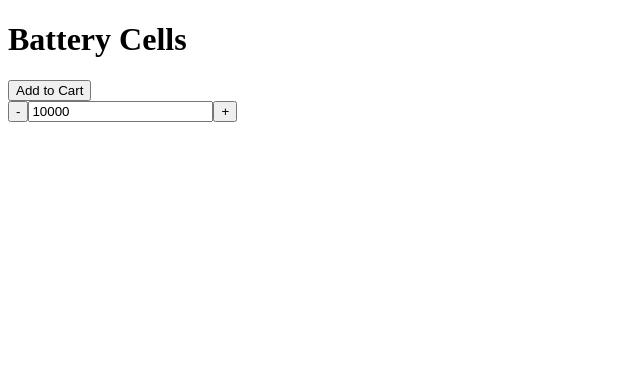
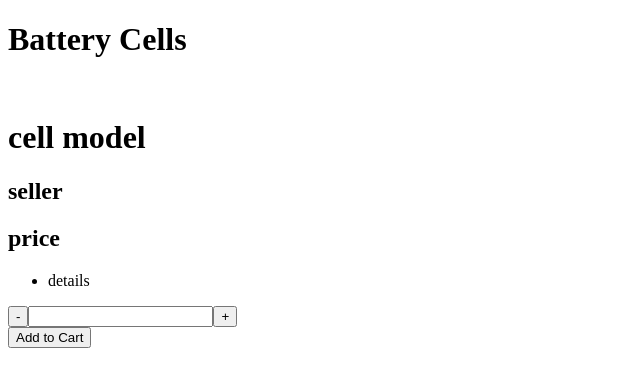
Before and after one commit to staten-island-tech/vue-reactivity-project-JakeLi22, a Vue app in the folder reactivity-prj/: page / in a window 1280 px wide. Shown: the top 386 px of the page, without its empty margins (0-640 px from the left). Built offline with nearby package versions, Linux system fonts and the light colour scheme.

Commit message:
html template added

```diff
--- a/reactivity-prj/src/App.vue
+++ b/reactivity-prj/src/App.vue
@@ -2,6 +2,14 @@
   <div id="container">
     <h1 class="website-title">Battery Cells</h1>
     <div class="cell-options">
+      <img src="" alt="">
+      <h1>cell model</h1>
+      <h2>seller</h2>
+      <h2>price</h2>
+      <ul>
+        <li>details</li>
+      </ul>
+
       <!--
         img
         list
@@ -11,7 +19,7 @@
         price
        -->
     </div>
-<button v-on:click = 'addToCart' class = "cart-button">Add to Cart</button>
+
     <div class="quantity-div">
       <button v-on:click = 'decreaseQuantity'
       class="quantity-subtract-button">-</button>
@@ -20,6 +28,7 @@
       <button v-on:click = 'increaseQuantity'
       class="quantity-add-button">+</button>
     </div>
+    <button v-on:click = 'addToCart' class = "cart-button">Add to Cart</button>
 <!-- see cart
 emit to add a number to the cart(#)
  -->
@@ -34,27 +43,26 @@ emit to add a number to the cart(#)
 export default {
 data(){
   return {
+    returnedNumber: parseInt(this.numberQuantity,10), //set this is a global variable in data --> not working yet
     cellType: "lithium-ion",
-    numberQuantity: '10000',
+    cellQuantity: '10000',
     types: [
       {
         cellId: 1,
         seller: "Sanyo",
         cellModel: " NCR18650GA",
-        details: ["3450mAh","3.6V"],
-        cellImage: "",
+        details: ["3450mAh","3.6V", "48g"],
+        cellImage: "@/assests/img/red_cell.jpg",
         cellPrice: 6.75,
-        cellWeight: "48g",
 
       },
       {
           cellId: 2,
           seller: "Panasonic",
         cellModel: "NCR18650BD",
-        details: ["3180mAh","3.6V"],
-        cellImage: "",
+        details: ["3180mAh","3.6V", "46.4g"],
+        cellImage: "@/assests/img/gray cell.jpg",
         cellPrice: 4.5,
-        cellWeight: "46.4g",
 
       }
     ]
```
Also changed, not shown: reactivity-prj/src/assets/img/gray cell.jpg (renamed from reactivity-prj/src/assets/gray cell.jpg), reactivity-prj/src/assets/img/red_cell.jpg (renamed from reactivity-prj/src/assets/red_cell.jpg).
